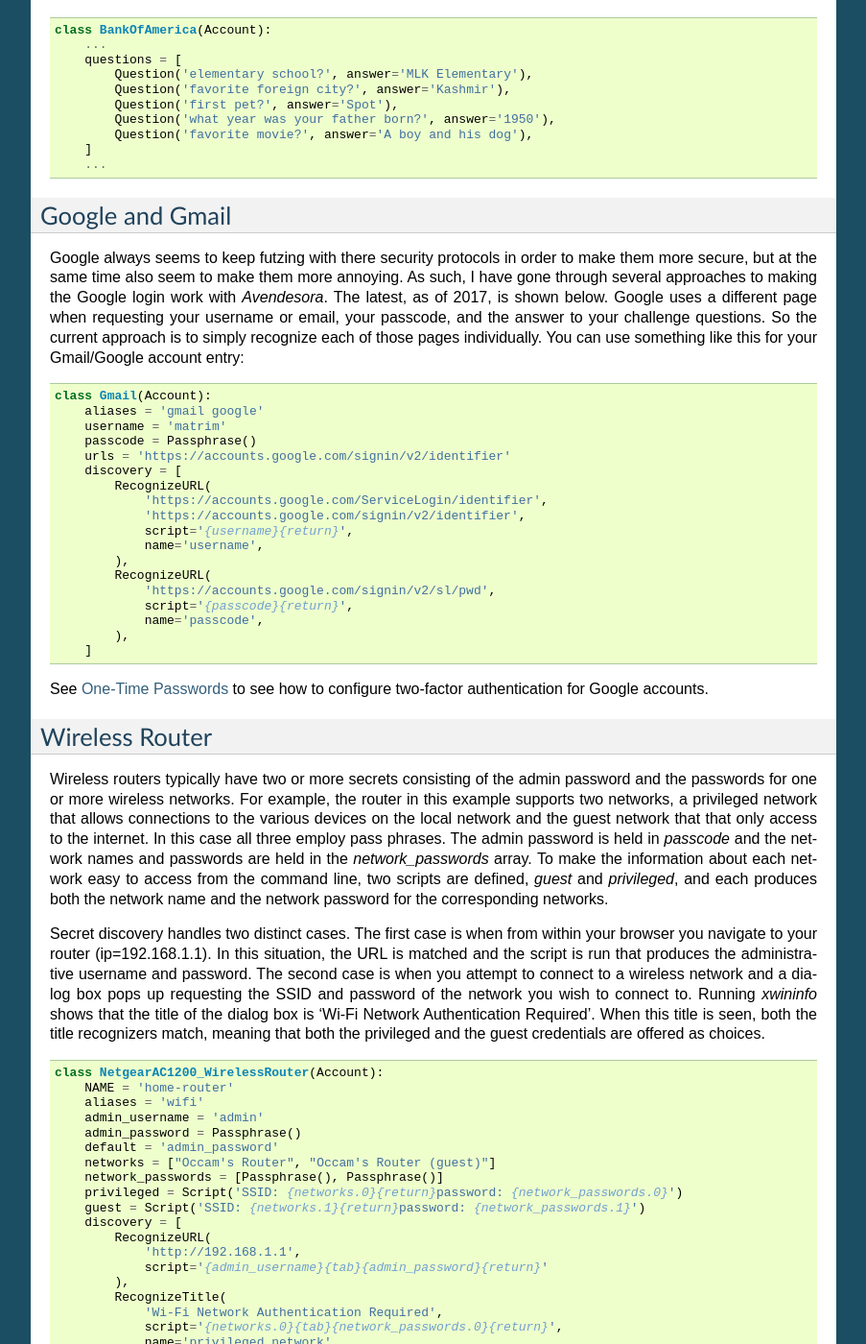
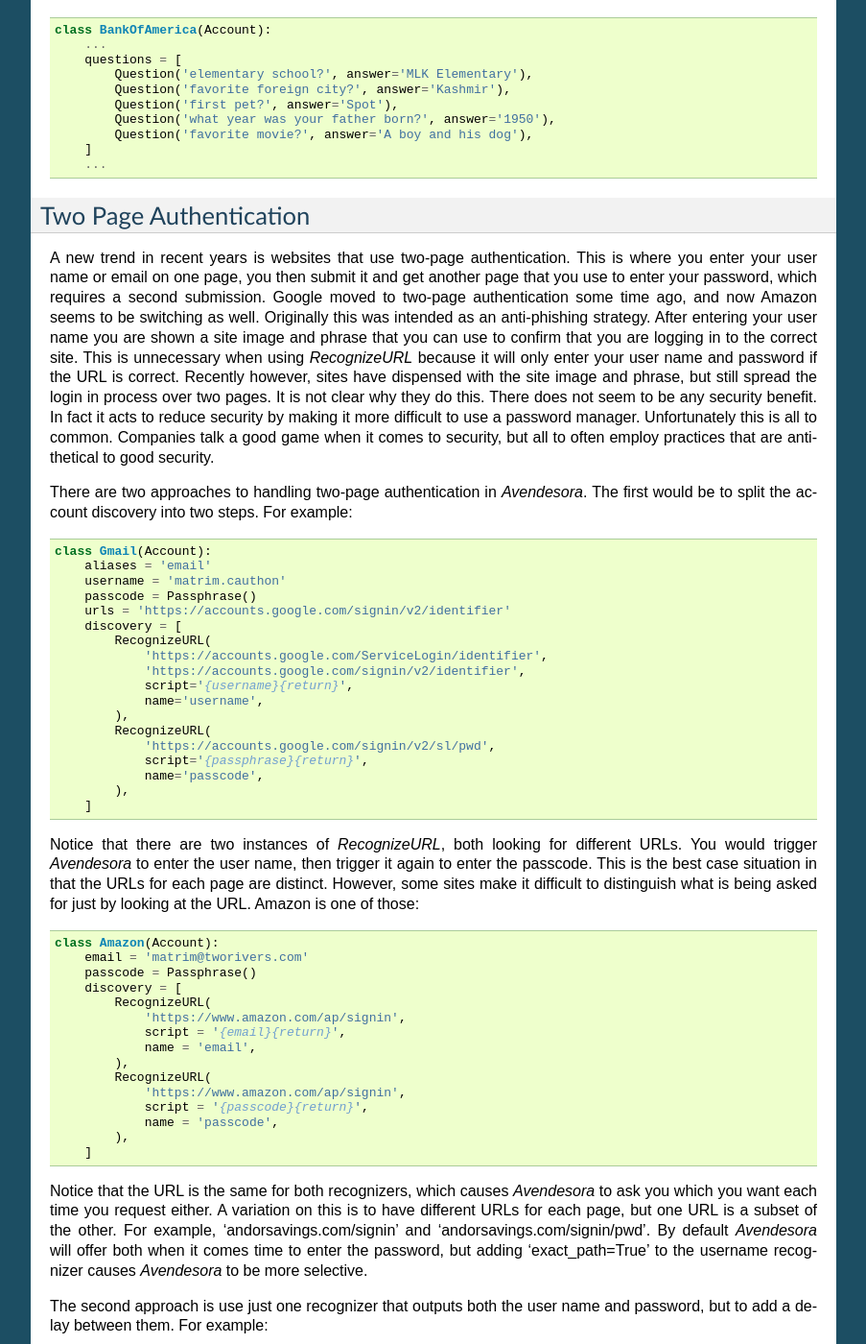
Before and after one commit to KenKundert/avendesora, a Sphinx documentation site: the page built from doc/examples.rst, in a window 1280 px wide and 1400 px high, scrolled down 1066 px. Shown: the whole window at 96% size, without its empty margins (198-1101 px from the left). Built offline with Sphinx 7.4.7, drawn with Linux system fonts in a browser that asks for light colours; some of the changed text lies outside the part shown.

Commit message:
Replace Gmail example with one on two-page authentication.

```diff
--- a/doc/examples.rst
+++ b/doc/examples.rst
@@ -87,24 +87,36 @@ case you would save the answer with the question as follows:
 .. index::
     single: google
     single: gmail
+    single: amazon
+    single: two page authentication
 
-Google and Gmail
-----------------
+Two Page Authentication
+-----------------------
 
-Google always seems to keep futzing with there security protocols in order to
-make them more secure, but at the same time also seem to make them more
-annoying. As such, I have gone through several approaches to making the Google
-login work with *Avendesora*. The latest, as of 2017, is shown below. Google
-uses a different page when requesting your username or email, your passcode, and
-the answer to your challenge questions. So the current approach is to simply
-recognize each of those pages individually.  You can use something like this for
-your Gmail/Google account entry:
+A new trend in recent years is websites that use two-page authentication.  This
+is where you enter your user name or email on one page, you then submit it and
+get another page that you use to enter your password, which requires a second
+submission.  Google moved to two-page authentication some time ago, and now
+Amazon seems to be switching as well.  Originally this was intended as an
+anti-phishing strategy.  After entering your user name you are shown a site
+image and phrase that you can use to confirm that you are logging in to the
+correct site.  This is unnecessary when using *RecognizeURL* because it will
+only enter your user name and password if the URL is correct. Recently however,
+sites have dispensed with the site image and phrase, but still spread the login
+in process over two pages. It is not clear why they do this. There does not seem
+to be any security benefit. In fact it acts to reduce security by making it more
+difficult to use a password manager.  Unfortunately this is all to common.
+Companies talk a good game when it comes to security, but all to often employ
+practices that are antithetical to good security.
+
+There are two approaches to handling two-page authentication in *Avendesora*.
+The first would be to split the account discovery into two steps. For example:
 
 .. code-block:: python
 
     class Gmail(Account):
-        aliases = 'gmail google'
-        username = 'matrim'
+        aliases = 'email'
+        username = 'matrim.cauthon'
         passcode = Passphrase()
         urls = 'https://accounts.google.com/signin/v2/identifier'
         discovery = [
@@ -116,14 +128,66 @@ your Gmail/Google account entry:
             ),
             RecognizeURL(
                 'https://accounts.google.com/signin/v2/sl/pwd',
-                script='{passcode}{return}',
+                script='{passphrase}{return}',
                 name='passcode',
             ),
         ]
 
-See :ref:`otp` to see how to configure two-factor authentication for Google
-accounts.
+Notice that there are two instances of *RecognizeURL*, both looking for
+different URLs. You would trigger *Avendesora* to enter the user name, then
+trigger it again to enter the passcode. This is the best case situation in that
+the URLs for each page are distinct.  However, some sites make it difficult to
+distinguish what is being asked for just by looking at the URL.  Amazon is one
+of those:
 
+.. code-block:: python
+
+    class Amazon(Account):
+        email = 'matrim@tworivers.com'
+        passcode = Passphrase()
+        discovery = [
+            RecognizeURL(
+                'https://www.amazon.com/ap/signin',
+                script = '{email}{return}',
+                name = 'email',
+            ),
+            RecognizeURL(
+                'https://www.amazon.com/ap/signin',
+                script = '{passcode}{return}',
+                name = 'passcode',
+            ),
+        ]
+
+Notice that the URL is the same for both recognizers, which causes *Avendesora*
+to ask you which you want each time you request either.  A variation on this is
+to have different URLs for each page, but one URL is a subset of the other. For
+example, 'andorsavings.com/signin' and 'andorsavings.com/signin/pwd'.  By
+default *Avendesora* will offer both when it comes time to enter the password,
+but adding 'exact_path=True' to the username recognizer causes *Avendesora* to
+be more selective.
+
+The second approach is use just one recognizer that outputs both the user name
+and password, but to add a delay between them. For example:
+
+.. code-block:: python
+
+    class Amazon(Account):
+        email = 'amazon@shalmirane.com'
+        passcode = Passphrase()
+        discovery = [
+            RecognizeURL(
+                'https://www.amazon.com/ap/signin',
+                script = '{email}{return}{sleep 2}{passcode}{return}',
+                name = 'both',
+            ),
+        ]
+
+In this way you would only need to trigger *Avendesora* once.
+You might have to adjust the sleep time to be able to log in reliably.
+
+
+.. index::
+    single: wireless router
 
 Wireless Router
 ---------------
```
